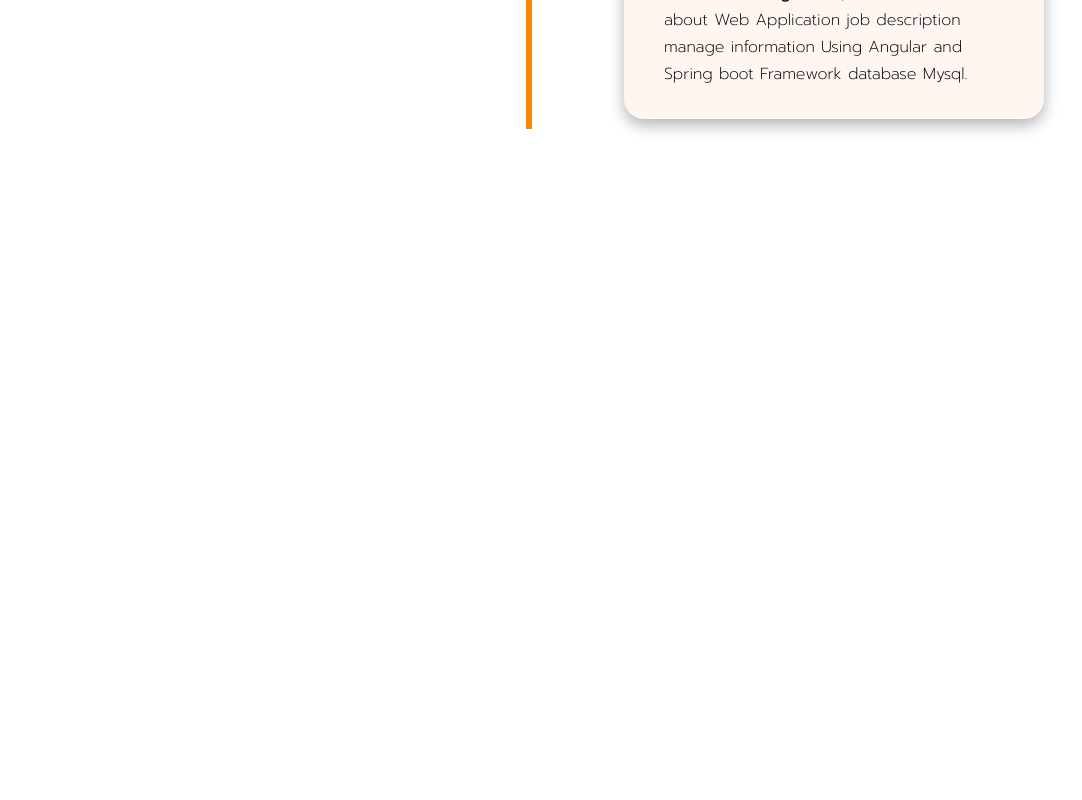
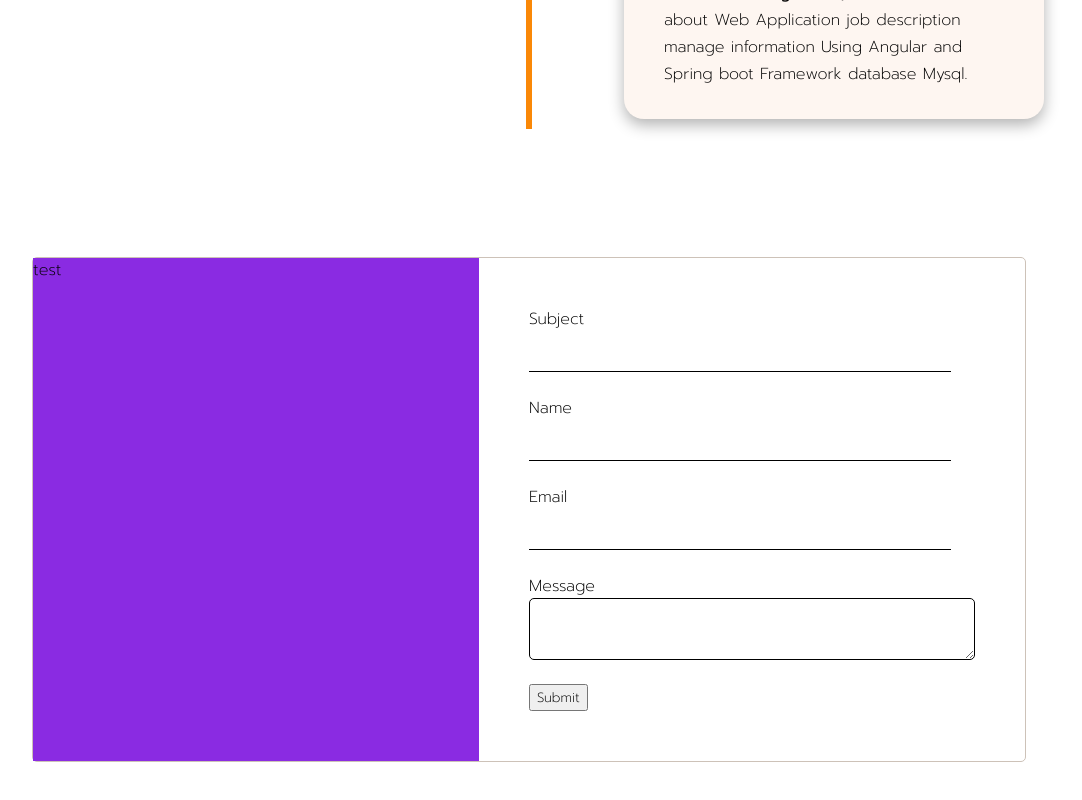
Before and after one commit to thanikth/resume, a React (Create React App) app: page / in a window 1280 px wide. Shown: the part 3170-3970 px from the top of the page, without its empty margins (111-1193 px from the left). Before the commit the page ends 3427 px from the top, so only its background shows below. Built offline with nearby package versions, Linux system fonts and the light colour scheme.

Commit message:
add page contact // can send infomation to email

```diff
--- a/package.json
+++ b/package.json
@@ -3,6 +3,7 @@
   "version": "0.1.0",
   "private": true,
   "dependencies": {
+    "@emailjs/browser": "^3.4.0",
     "@testing-library/jest-dom": "^5.16.2",
     "@testing-library/react": "^12.1.3",
     "@testing-library/user-event": "^13.5.0",
--- a/src/App.js
+++ b/src/App.js
@@ -3,6 +3,7 @@ import Head from './components/Head/head'
 import Aboutout from './components/Aboutme/aboutme';
 import Skill from './components/Skill/skill'
 import Work from './components/Work/work';
+import Contact from './components/Contact/contact';
 
 function App() {
   return (
@@ -12,6 +13,7 @@ function App() {
       <Aboutout />
       <Skill />
       <Work />
+      <Contact />
     </>
 
 
--- /dev/null
+++ b/src/components/Contact/contact.css
@@ -0,0 +1,57 @@
+.contact {
+  max-width: 1240px;
+  position: relative;
+  margin: 10% auto;
+}
+.contact-con {
+  width: 80%;
+  display: flex;
+  margin: 0 auto;
+  border: 1px solid #cdc2b8;
+  border-radius: 5px;
+  /* padding: 5px 5px; */
+  /* background-color: #999; */
+}
+.my-contact {
+  width: 50%;
+  background-color: blueviolet;
+}
+.contact form {
+  width: 50%;
+  padding: 5% 5%;
+  /* background-color: burlywood; */
+}
+
+.contact form input[type='text'] {
+  width: 90%;
+  transition: 0.5s;
+  padding: 10px;
+  line-height: 1.5;
+  border: none;
+  border-bottom: 1px solid;
+  outline: none;
+}
+
+.contact form .item:focus {
+  width: 100%;
+  border: 1px solid #ef7d3c;
+}
+
+.contact form textarea {
+  padding: 10px;
+  max-width: 100%;
+  line-height: 1.5;
+  border-radius: 5px;
+  border: 1px solid;
+  outline: none;
+  outline-width: 1px;
+}
+
+.contact form textarea:focus {
+  border: 1px solid #ef7d3c;
+}
+
+.form-con {
+  display: flex;
+  flex-direction: column;
+}
--- /dev/null
+++ b/src/components/Contact/contact.js
@@ -0,0 +1,57 @@
+import React, { useState } from 'react'
+import './contact.css'
+import emailjs from '@emailjs/browser'
+
+function Contact() {
+    const [result, setResult] = useState(false)
+    function sendEmail(e) {
+        e.preventDefault();
+
+        emailjs.sendForm('service_hx7rpfu', 'template_ip803gk',
+            e.target, '3pDSd95CJinMKO2mo')
+            .then((result) => {
+                console.log(result.text);
+            }, (error) => {
+                console.log(error.text);
+            });
+        e.target.reset();
+        setResult(true)
+    }
+
+    setTimeout(() => {
+        setResult(false);
+    }, 5000)
+    return (
+        <div className="contact" id='contact'>
+            <div className="contact-con">
+                <div className="my-contact">
+                    test
+                </div>
+                <form onSubmit={sendEmail}>
+                    <div className="form-con">
+                        <label>Subject</label>
+                        <input className='item' type="text" name="subject" required />
+                        <br />
+
+                        <label>Name</label>
+                        <input className='item' type="text" name="from_name" required />
+                        <br />
+
+                        <label>Email</label>
+                        <input className='item' type="text" name="from_email" required />
+                        <br />
+
+                        <label>Message</label>
+                        <textarea name="message" />
+                        <br />
+                    </div>
+                    <input type="submit" value="Submit" />
+                    <div className="label-submit">{result ? <p>test</p> : null}</div>
+                </form >
+            </div>
+
+        </div >
+    )
+}
+
+export default Contact
```
Also changed, not shown: 1 other file (tests, documents, lock files or other folders).
